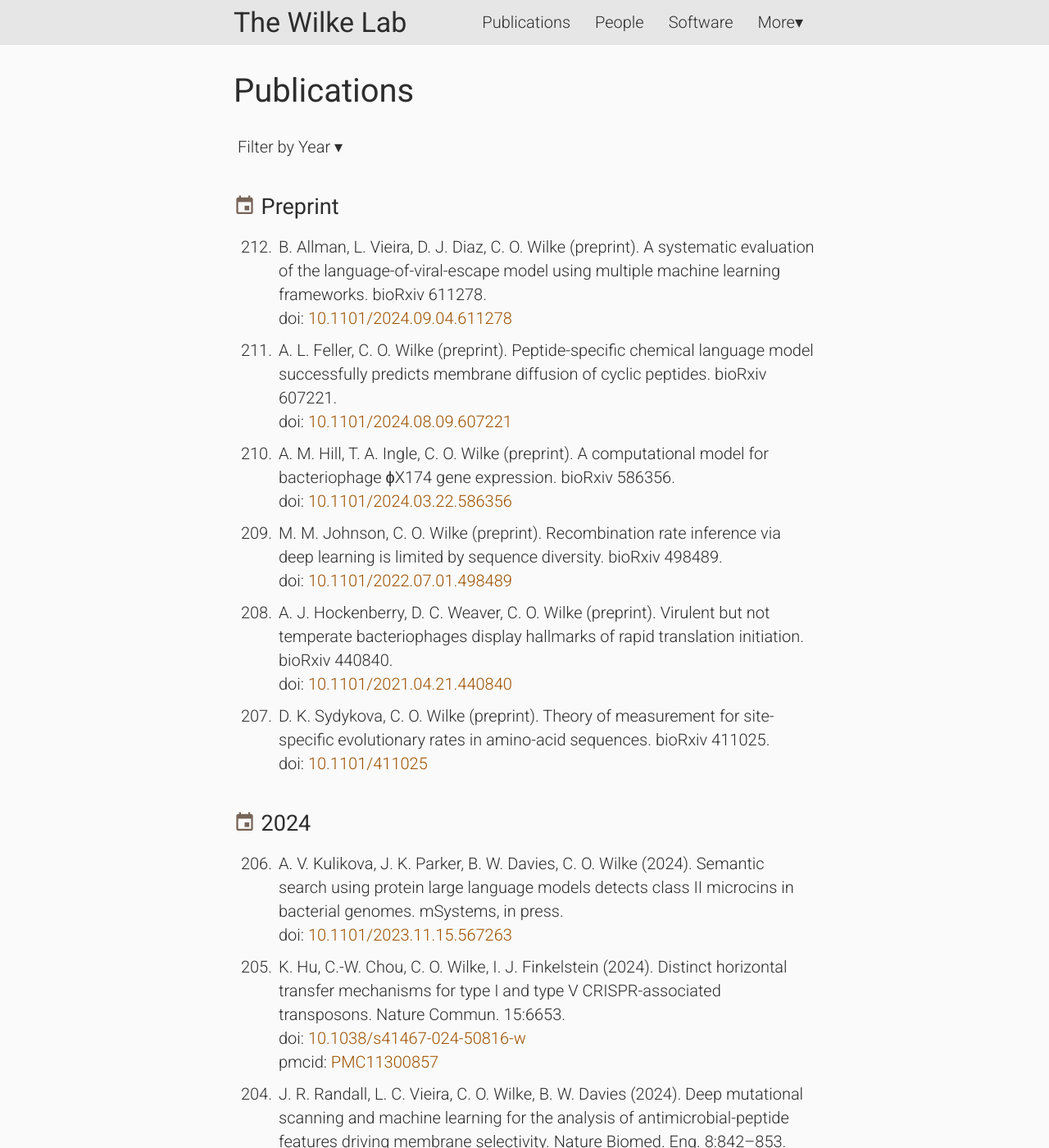
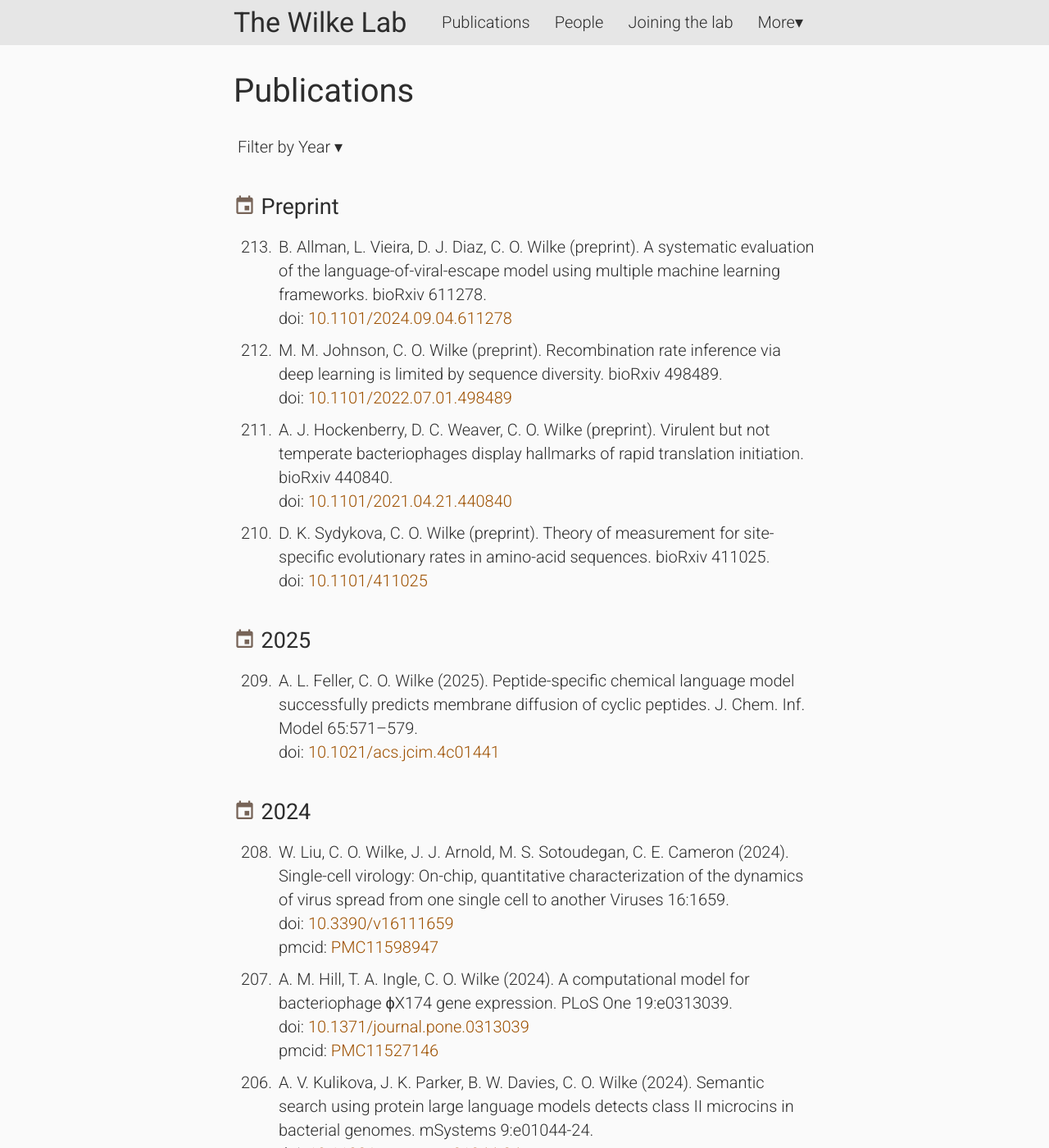
Before and after one commit to wilkelab/wilkelab.github.io, a Jekyll site: the page built from publications.html, in a window 1280 px wide and 1400 px high. Shown: the whole window at 82% size. Built offline with Jekyll 4.4.1, drawn with Linux system fonts in a browser that asks for light colours; nearby versions of some CDN libraries; some of the changed text lies outside the part shown.

Commit message:
tweaks and cleanup

```diff
--- a/_config.yml
+++ b/_config.yml
@@ -8,9 +8,7 @@ description: > # this means to ignore newlines until "baseurl:"
   Room: MBB 3.232
 baseurl: "" # the subpath of your site, e.g. /blog
 #url: "" # the base hostname & protocol for your site, e.g. http://example.com
-twitter_username: ClausWilke
 github_username:  wilkelab
-instagram_username: wilkelab
 
 # Build settings
 markdown: kramdown
--- a/_data/current_members.yml
+++ b/_data/current_members.yml
@@ -9,6 +9,10 @@
   role: Postdoc
   joined: 2022
   pubs: "https://scholar.google.com/citations?hl=en&user=FSW5GvMAAAAJ"
+
+- name: Bahar Kasgari
+  role: Graduate Student (EEB)
+  joined: 2024
 
 - name: Aaron L. Feller
   role: Graduate Student (BCH)
--- a/_data/menu.yml
+++ b/_data/menu.yml
@@ -3,9 +3,6 @@
 
 - title: People
   link: "people"
-
-- title: Software
-  link: "software"
 
 - title: Joining the lab
   link: "positions"
--- a/_data/publications.yml
+++ b/_data/publications.yml
@@ -3,18 +3,6 @@
   title: A systematic evaluation of the language-of-viral-escape model using multiple machine learning frameworks.
   ref: bioRxiv 611278
   doi: 10.1101/2024.09.04.611278
-
-- author: A. L. Feller, C. O. Wilke
-  year: preprint
-  title: Peptide-specific chemical language model successfully predicts membrane diffusion of cyclic peptides.
-  ref: "bioRxiv 607221"
-  doi: 10.1101/2024.08.09.607221
-
-- author: A. M. Hill, T. A. Ingle, C. O. Wilke
-  year: preprint
-  title: A computational model for bacteriophage ϕX174 gene expression.
-  ref: "bioRxiv 586356"
-  doi: 10.1101/2024.03.22.586356
 
 - author: M. M. Johnson, C. O. Wilke
   year: preprint
@@ -34,12 +22,32 @@
   ref: "bioRxiv 411025"
   doi: 10.1101/411025
 
+- author: A. L. Feller, C. O. Wilke
+  year: 2025
+  title: Peptide-specific chemical language model successfully predicts membrane diffusion of cyclic peptides.
+  ref: "J. Chem. Inf. Model 65:571–579"
+  doi: 10.1021/acs.jcim.4c01441
+
+- author: W. Liu, C. O. Wilke, J. J. Arnold, M. S. Sotoudegan, C. E. Cameron
+  year: 2024
+  title: "Single-cell virology: On-chip, quantitative characterization of the dynamics of virus spread from one single cell to another"
+  ref: "Viruses 16:1659"
+  doi: 10.3390/v16111659
+  pmcid: PMC11598947
+
+- author: A. M. Hill, T. A. Ingle, C. O. Wilke
+  year: 2024
+  title: A computational model for bacteriophage ϕX174 gene expression.
+  ref: "PLoS One 19:e0313039"
+  doi: 10.1371/journal.pone.0313039
+  pmcid: PMC11527146
+
 - author: A. V. Kulikova, J. K. Parker, B. W. Davies, C. O. Wilke
   year: 2024
   title: Semantic search using protein large language models detects class II microcins in bacterial genomes.
-  ref: "mSystems, in press"
-  doi: 10.1101/2023.11.15.567263
-  comment: doi not final
+  ref: "mSystems 9:e01044-24"
+  doi: 10.1128/msystems.01044-24
+  pmcid: PMC11494933
 
 - author: K. Hu, C.-W. Chou, C. O. Wilke, I. J. Finkelstein
   year: 2024
--- a/_includes/footer.html
+++ b/_includes/footer.html
@@ -10,8 +10,6 @@
       </div>
       <div class="footer-links">
         <a href="https://github.com/{{ site.github_username }}"><span class="mdi mdi-github"> </span> GitHub</a> <br />
-        <a href="https://instagram.com/{{ site.instagram_username }}"><span class="mdi mdi-instagram"> </span> Instagram</a> <br />
-        <a href="https://twitter.com/{{ site.twitter_username}}"><span class="mdi mdi-twitter"> </span> Twitter</a>
       </div>
       <div class="footer-description">
         {{ site.description }}
```
